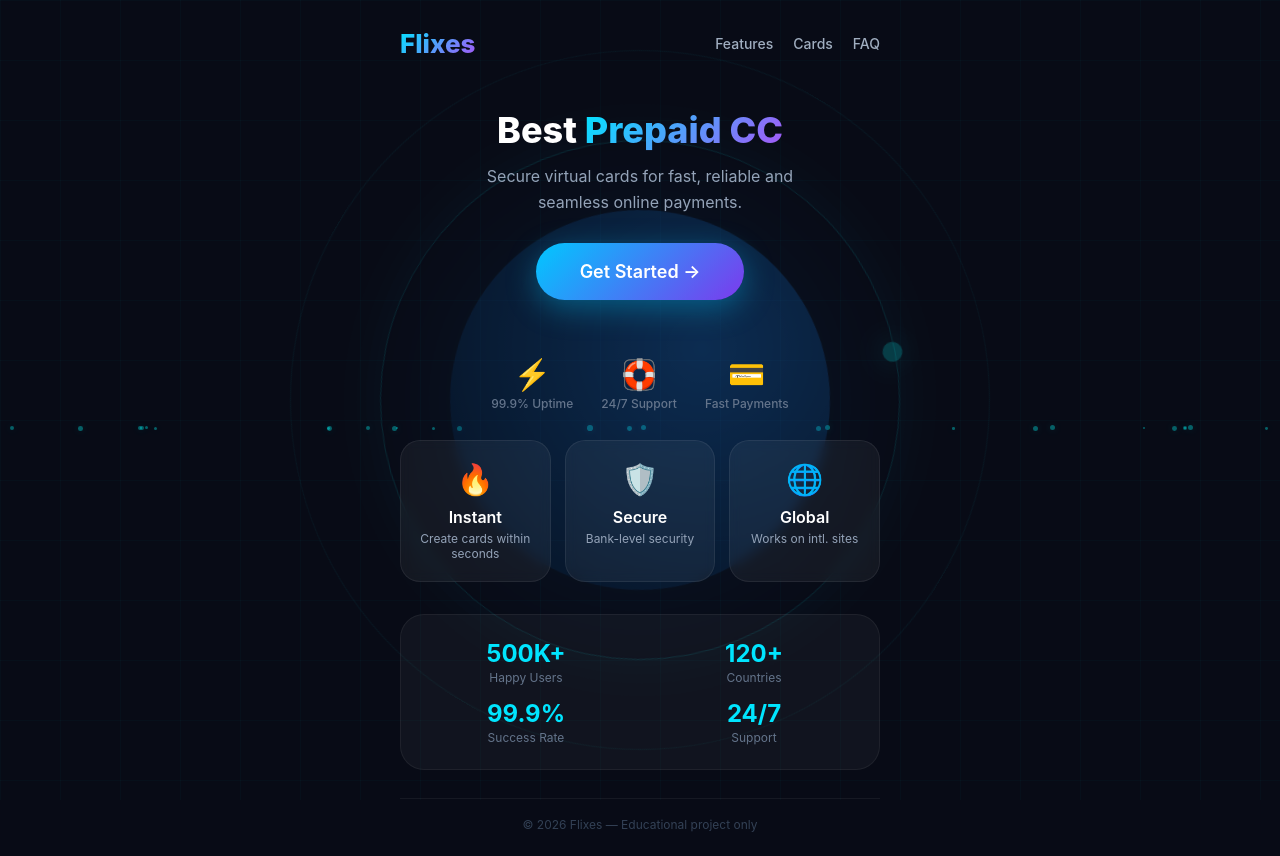
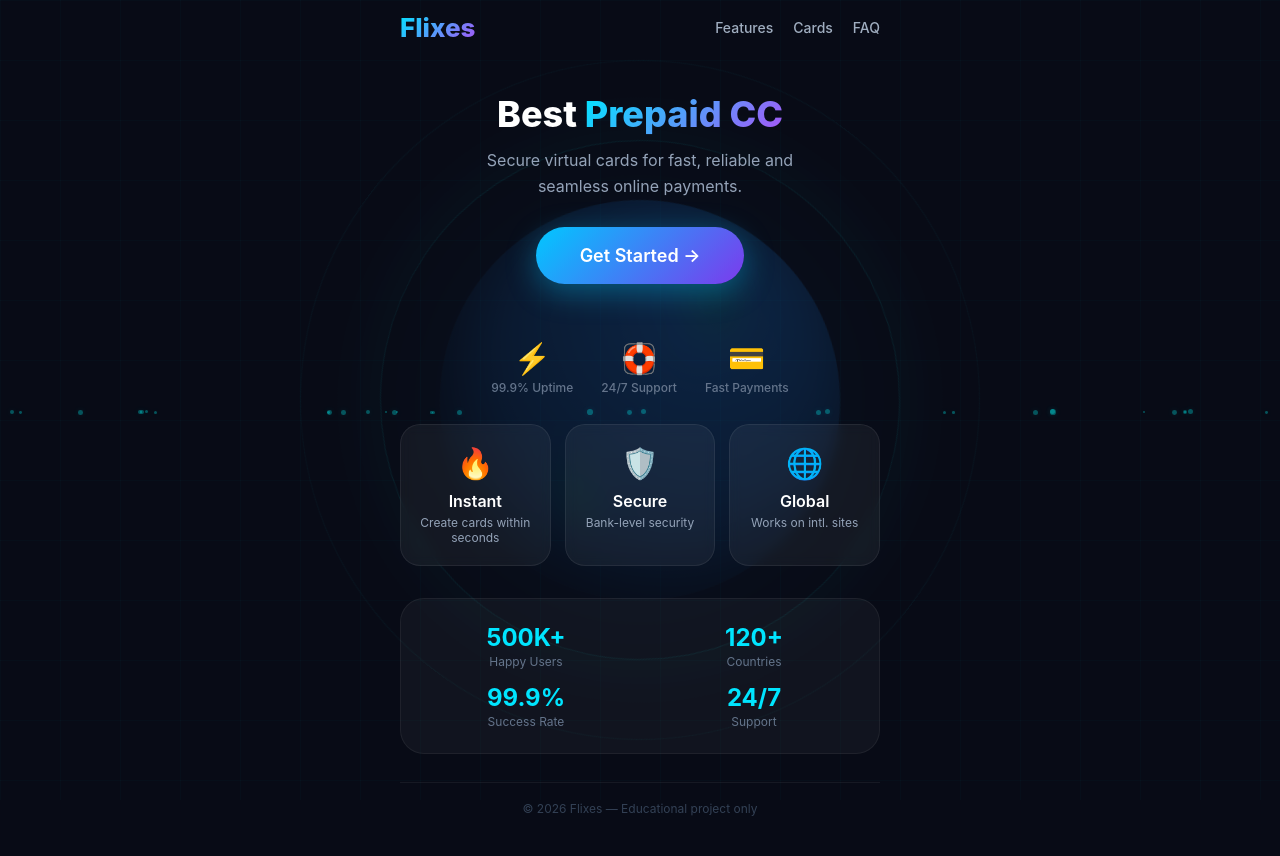
Before and after one commit to subhammohanty0044-droid/MRX-Demo-Project, a Flask app: page / in a window 1280 px wide. After the commit the page ends 816 px from the top, so only its background shows below. Run offline with Flask 3, Linux system fonts and the light colour scheme.

Commit message:
Update earth-bg.html

```diff
--- a/templates/earth-bg.html
+++ b/templates/earth-bg.html
@@ -1,34 +1,66 @@
 <style>
-/* ===== DARK BACKGROUND ===== */
+/* ===== REAL 3D EARTH BACKGROUND ===== */
 body {
     background: #080b16;
     overflow: hidden;
     position: relative;
+    margin: 0;
+    padding: 0;
+    min-height: 100vh;
 }
 
-/* ===== EARTH (Rotating) ===== */
-.earth-bg {
+/* ===== EARTH GLOBE ===== */
+.earth-container {
     position: fixed;
     top: 50%;
     left: 50%;
-    width: 380px;
-    height: 380px;
+    width: 400px;
+    height: 400px;
     transform: translate(-50%, -50%);
-    background: radial-gradient(circle at 35% 35%, #1a8cff, #002244);
-    border-radius: 50%;
-    box-shadow: 0 0 120px rgba(0, 150, 255, 0.25);
-    animation: spinEarth 25s linear infinite;
-    z-index: 0;
-    opacity: 0.25;
+    z-index: -1;
     pointer-events: none;
+    opacity: 0.2;
 }
 
-@keyframes spinEarth {
-    0% { transform: translate(-50%, -50%) rotate(0deg); }
-    100% { transform: translate(-50%, -50%) rotate(360deg); }
+.earth {
+    width: 100%;
+    height: 100%;
+    border-radius: 50%;
+    background: radial-gradient(circle at 30% 30%, #1a8cff, #001a33);
+    box-shadow:
+        inset -20px -20px 60px rgba(0,0,0,0.6),
+        0 0 100px rgba(0, 150, 255, 0.15);
+    animation: spinEarth 30s linear infinite;
+    position: relative;
+    overflow: hidden;
 }
 
-/* ===== GLOWING RING 1 ===== */
+/* ===== LAND MASS (Fake continents) ===== */
+.earth::before {
+    content: '';
+    position: absolute;
+    top: 15%;
+    left: 10%;
+    width: 35%;
+    height: 25%;
+    background: radial-gradient(ellipse at 50% 50%, rgba(0, 200, 100, 0.3), transparent 70%);
+    border-radius: 40% 60% 30% 70%;
+    box-shadow: 0 0 20px rgba(0, 200, 100, 0.1);
+}
+
+.earth::after {
+    content: '';
+    position: absolute;
+    bottom: 20%;
+    right: 15%;
+    width: 30%;
+    height: 20%;
+    background: radial-gradient(ellipse at 50% 50%, rgba(0, 200, 100, 0.2), transparent 70%);
+    border-radius: 50% 30% 60% 40%;
+    box-shadow: 0 0 20px rgba(0, 200, 100, 0.08);
+}
+
+/* ===== GLOW RING ===== */
 .ring {
     position: fixed;
     top: 50%;
@@ -36,37 +68,30 @@ body {
     width: 520px;
     height: 520px;
     transform: translate(-50%, -50%);
-    border: 1.5px solid rgba(0, 255, 255, 0.12);
+    border: 1.5px solid rgba(0, 255, 255, 0.08);
     border-radius: 50%;
-    animation: spinRing 30s linear infinite;
+    animation: spinRing 35s linear infinite;
     z-index: -1;
-    box-shadow: 0 0 60px rgba(0, 255, 255, 0.04);
-}
-.ring::before {
-    content: '';
-    position: absolute;
-    top: -8px;
-    left: 50%;
-    width: 20px;
-    height: 20px;
-    background: rgba(0, 255, 255, 0.2);
-    border-radius: 50%;
-    transform: translateX(-50%);
-    box-shadow: 0 0 30px rgba(0, 255, 255, 0.15);
+    box-shadow: 0 0 80px rgba(0, 255, 255, 0.03);
 }
 
-/* ===== RING 2 (Reverse) ===== */
 .ring2 {
     position: fixed;
     top: 50%;
     left: 50%;
-    width: 700px;
-    height: 700px;
+    width: 680px;
+    height: 680px;
     transform: translate(-50%, -50%);
-    border: 1px solid rgba(0, 255, 255, 0.05);
+    border: 1px solid rgba(0, 255, 255, 0.04);
     border-radius: 50%;
-    animation: spinRing 40s linear infinite reverse;
+    animation: spinRing 45s linear infinite reverse;
     z-index: -1;
+}
+
+/* ===== ANIMATIONS ===== */
+@keyframes spinEarth {
+    0% { transform: rotate(0deg); }
+    100% { transform: rotate(360deg); }
 }
 
 @keyframes spinRing {
@@ -74,7 +99,7 @@ body {
     100% { transform: translate(-50%, -50%) rotate(360deg); }
 }
 
-/* ===== GRID LINES ===== */
+/* ===== GRID ===== */
 .grid {
     position: fixed;
     top: 0;
@@ -82,23 +107,23 @@ body {
     width: 100%;
     height: 100%;
     background-image:
-        linear-gradient(rgba(0, 255, 255, 0.025) 1px, transparent 1px),
-        linear-gradient(90deg, rgba(0, 255, 255, 0.025) 1px, transparent 1px);
+        linear-gradient(rgba(0, 255, 255, 0.02) 1px, transparent 1px),
+        linear-gradient(90deg, rgba(0, 255, 255, 0.02) 1px, transparent 1px);
     background-size: 60px 60px;
     z-index: -1;
 }
 
-/* ===== PARTICLES (Glowing dots) ===== */
+/* ===== PARTICLES ===== */
 .particle {
     position: fixed;
-    width: 3px;
-    height: 3px;
-    background: rgba(0, 255, 255, 0.35);
+    width: 2px;
+    height: 2px;
+    background: rgba(0, 255, 255, 0.3);
     border-radius: 50%;
     animation: floatUp 18s infinite linear;
     z-index: -1;
     pointer-events: none;
-    box-shadow: 0 0 8px rgba(0, 255, 255, 0.15);
+    box-shadow: 0 0 6px rgba(0, 255, 255, 0.1);
 }
 
 @keyframes floatUp {
@@ -113,17 +138,20 @@ body {
 <div class="grid"></div>
 <div class="ring"></div>
 <div class="ring2"></div>
-<div class="earth-bg"></div>
+
+<div class="earth-container">
+    <div class="earth"></div>
+</div>
 
 <!-- ===== PARTICLES JS ===== -->
 <script>
 (function() {
     const body = document.body;
-    for (let i = 0; i < 40; i++) {
+    for (let i = 0; i < 50; i++) {
         const p = document.createElement('div');
         p.className = 'particle';
         p.style.left = Math.random() * 100 + '%';
-        p.style.animationDuration = (12 + Math.random() * 18) + 's';
+        p.style.animationDuration = (12 + Math.random() * 20) + 's';
         p.style.animationDelay = (Math.random() * 20) + 's';
         p.style.width = (2 + Math.random() * 4) + 'px';
         p.style.height = p.style.width;
```
